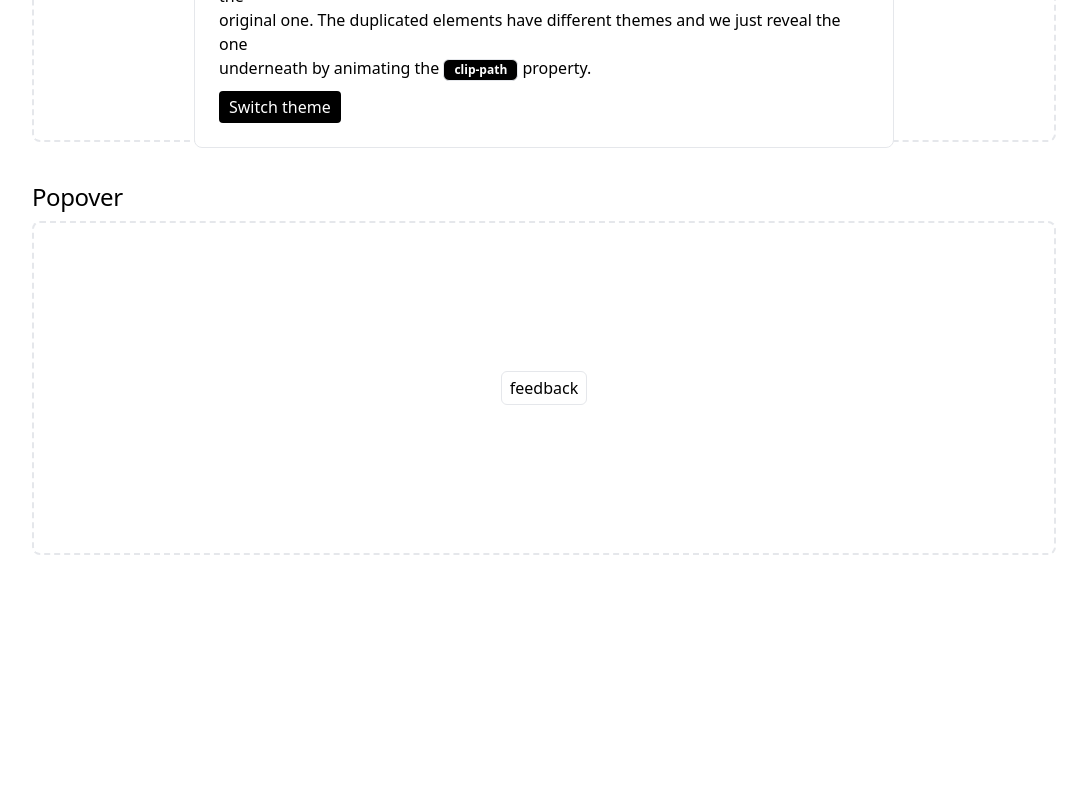
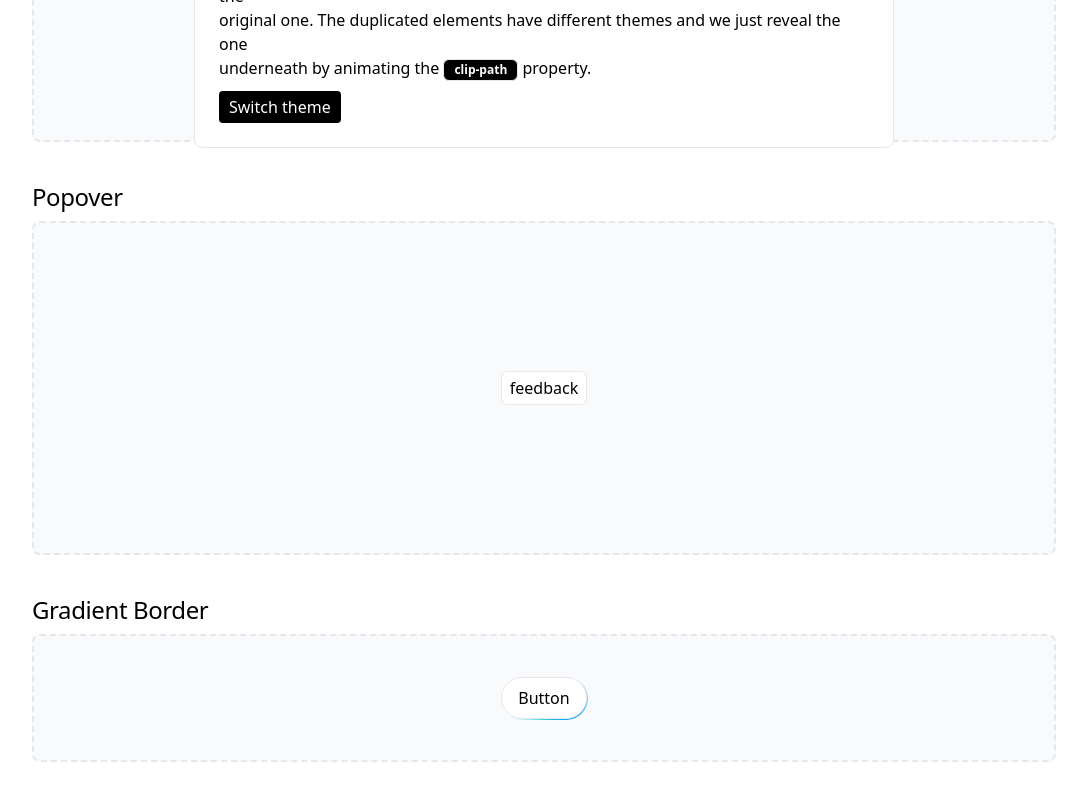
Before and after one commit to GreattitJY/animations-lab, a React (Vite) app: page / in a window 1280 px wide. Shown: the part 346-1146 px from the top of the page, without its empty margins (96-1183 px from the left). Before the commit the page ends 941 px from the top, so only its background shows below. Built offline with nearby package versions, Linux system fonts and the light colour scheme.

Commit message:
add: gradient border with keyframes

```diff
--- a/src/components/_common/showcase.tsx
+++ b/src/components/_common/showcase.tsx
@@ -9,7 +9,7 @@ export default function Showcase({ className, children }: ShowcaseProps) {
   return (
     <div
       className={cn(
-        "border-2 rounded-lg border-dashed flex items-center justify-center py-10",
+        "border-2 rounded-lg border-dashed flex items-center justify-center py-10 bg-gray-50",
         className
       )}
     >
--- /dev/null
+++ b/src/components/gradient-border/example.module.css
@@ -0,0 +1,48 @@
+.border_effect {
+  border-radius: var(--radius);
+}
+
+.border_effect::after {
+  content: "";
+  display: block;
+  position: absolute;
+  left: 50%;
+  top: 50%;
+  margin-left: calc(max(100vw, 100vh) * -0.5);
+  margin-top: calc(max(100vw, 100vh) * -0.5);
+  height: max(100vw, 100vh);
+  width: max(100vw, 100vh);
+  animation: 3s linear 0s infinite normal none running border_effect;
+  background: conic-gradient(
+    transparent 90deg,
+    rgb(2, 156, 253) 150deg,
+    rgb(55, 213, 211) 210deg,
+    transparent 270deg
+  );
+  opacity: 1;
+  will-change: auto;
+}
+
+@keyframes border_effect {
+  0% {
+    transform: rotate(0deg);
+  }
+  10% {
+    transform: rotate(10deg);
+  }
+  40% {
+    transform: rotate(170deg);
+  }
+  50% {
+    transform: rotate(180deg);
+  }
+  60% {
+    transform: rotate(190deg);
+  }
+  90% {
+    transform: rotate(350deg);
+  }
+  100% {
+    transform: rotate(360deg);
+  }
+}
--- /dev/null
+++ b/src/components/gradient-border/example.tsx
@@ -0,0 +1,33 @@
+import React from "react";
+
+import styles from "./example.module.css";
+import { cn } from "@/lib/utils";
+
+interface Example extends React.ButtonHTMLAttributes<HTMLButtonElement> {}
+
+export default function Example({ className, children, ...props }: Example) {
+  return (
+    <div
+      style={{ "--radius": "9999px" } as React.CSSProperties}
+      className={cn(
+        "relative overflow-hidden p-[1px]",
+        "transition-transform hover:scale-105 active:scale-95",
+        styles.border_effect
+      )}
+    >
+      <button
+        {...props}
+        style={{ borderRadius: "var(--radius)" }}
+        className={cn(
+          "relative z-10",
+          "inline-flex items-center justify-center",
+          "bg-white text-black",
+          "border px-4 py-2",
+          className
+        )}
+      >
+        {children}
+      </button>
+    </div>
+  );
+}
--- /dev/null
+++ b/src/components/gradient-border/index.tsx
@@ -0,0 +1,15 @@
+import Showcase from "../_common/showcase";
+import Example from "./example";
+
+interface GradientBorderProps {}
+
+export default function GradientBorder({}: GradientBorderProps) {
+  return (
+    <section className="flex flex-col gap-2.5">
+      <h2 className="text-title">Gradient Border</h2>
+      <Showcase>
+        <Example>Button</Example>
+      </Showcase>
+    </section>
+  );
+}
--- a/src/components/popover/example.tsx
+++ b/src/components/popover/example.tsx
@@ -56,7 +56,7 @@ export default function Example({}: ExampleProps) {
     <div className="h-[250px] flex items-center justify-center">
       <motion.button
         layoutId="wrapper"
-        className="border flex items-center justify-center px-2 py-1 rounded-md relative"
+        className="border flex items-center justify-center px-2 py-1 rounded-md relative bg-white"
         onClick={handleOpen}
         key="button"
       >
--- a/src/routes/pages/home.tsx
+++ b/src/routes/pages/home.tsx
@@ -1,4 +1,5 @@
 import ClipPath from "@/components/clip-path";
+import GradientBorder from "@/components/gradient-border";
 import Popover from "@/components/popover";
 
 interface HomeProps {}
@@ -8,6 +9,7 @@ export default function Home({}: HomeProps) {
     <article className="flex flex-col gap-10">
       <ClipPath />
       <Popover />
+      <GradientBorder />
     </article>
   );
 }
```
